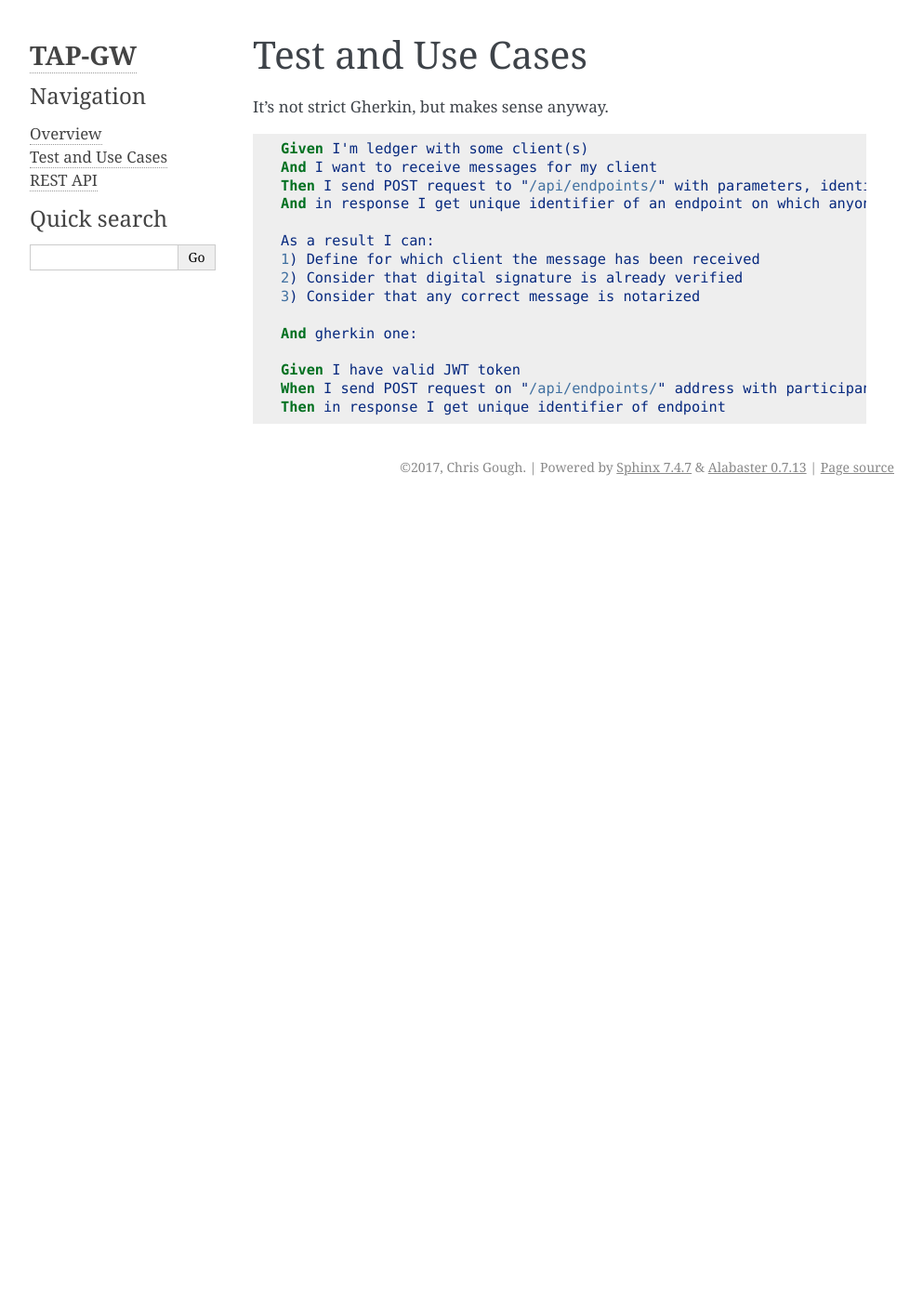
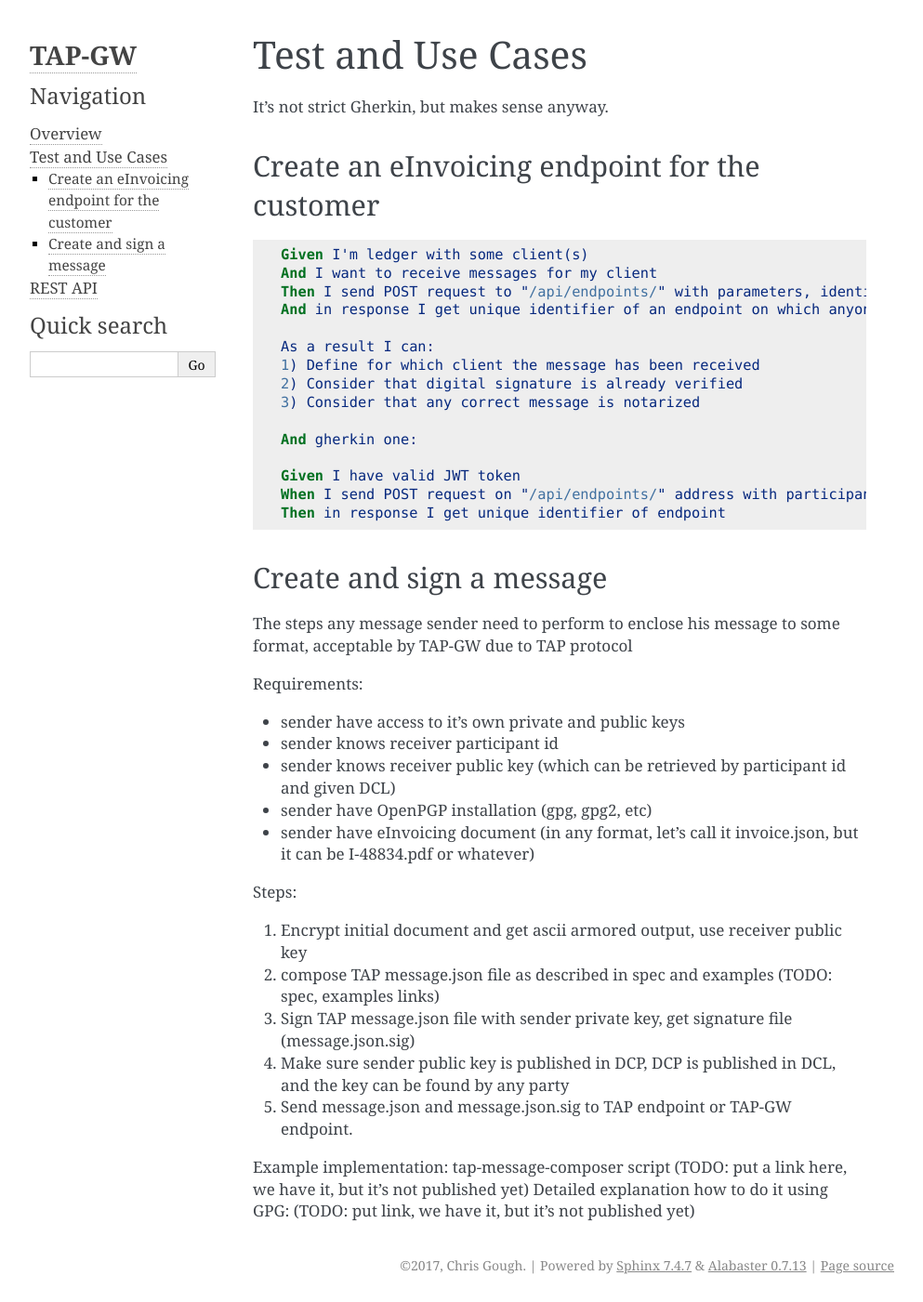
Before and after one commit to test-point/testpoint-tap-gw, a Sphinx documentation site: the page built from docs/testcases.rst, in a window 1280 px wide. Shown: the whole page at 93% size, without its empty margins (148-1141 px from the left). Built offline with Sphinx 7.4.7, drawn with Linux system fonts in a browser that asks for light colours; before the commit the page ends 900 px from its top, so only the background shows below that.

Commit message:
explain use cases: create/encrypt tap message

```diff
--- a/docs/testcases.rst
+++ b/docs/testcases.rst
@@ -3,6 +3,10 @@ Test and Use Cases
 ==================
 
 It's not strict Gherkin, but makes sense anyway.
+
+
+Create an eInvoicing endpoint for the customer
+----------------------------------------------
 
 .. sourcecode:: gherkin
 
@@ -21,3 +25,29 @@ It's not strict Gherkin, but makes sense anyway.
     Given I have valid JWT token
     When I send POST request on "/api/endpoints/" address with participant_id and metadata
     Then in response I get unique identifier of endpoint
+
+
+Create and sign a message
+-------------------------
+
+The steps any message sender need to perform to enclose his message to some format, acceptable by TAP-GW due to TAP protocol
+
+Requirements:
+
+* sender have access to it's own private and public keys
+* sender knows receiver participant id
+* sender knows receiver public key (which can be retrieved by participant id and given DCL)
+* sender have OpenPGP installation (gpg, gpg2, etc)
+* sender have eInvoicing document (in any format, let's call it invoice.json, but it can be I-48834.pdf or whatever)
+
+Steps:
+
+1. Encrypt initial document and get ascii armored output, use receiver public key
+2. compose TAP message.json file as described in spec and examples (TODO: spec, examples links)
+3. Sign TAP message.json file with sender private key, get signature file (message.json.sig)
+4. Make sure sender public key is published in DCP, DCP is published in DCL, and the key can be found by any party
+5. Send message.json and message.json.sig to TAP endpoint or TAP-GW endpoint.
+
+
+Example implementation: tap-message-composer script (TODO: put a link here, we have it, but it's not published yet)
+Detailed explanation how to do it using GPG: (TODO: put link, we have it, but it's not published yet)
```
